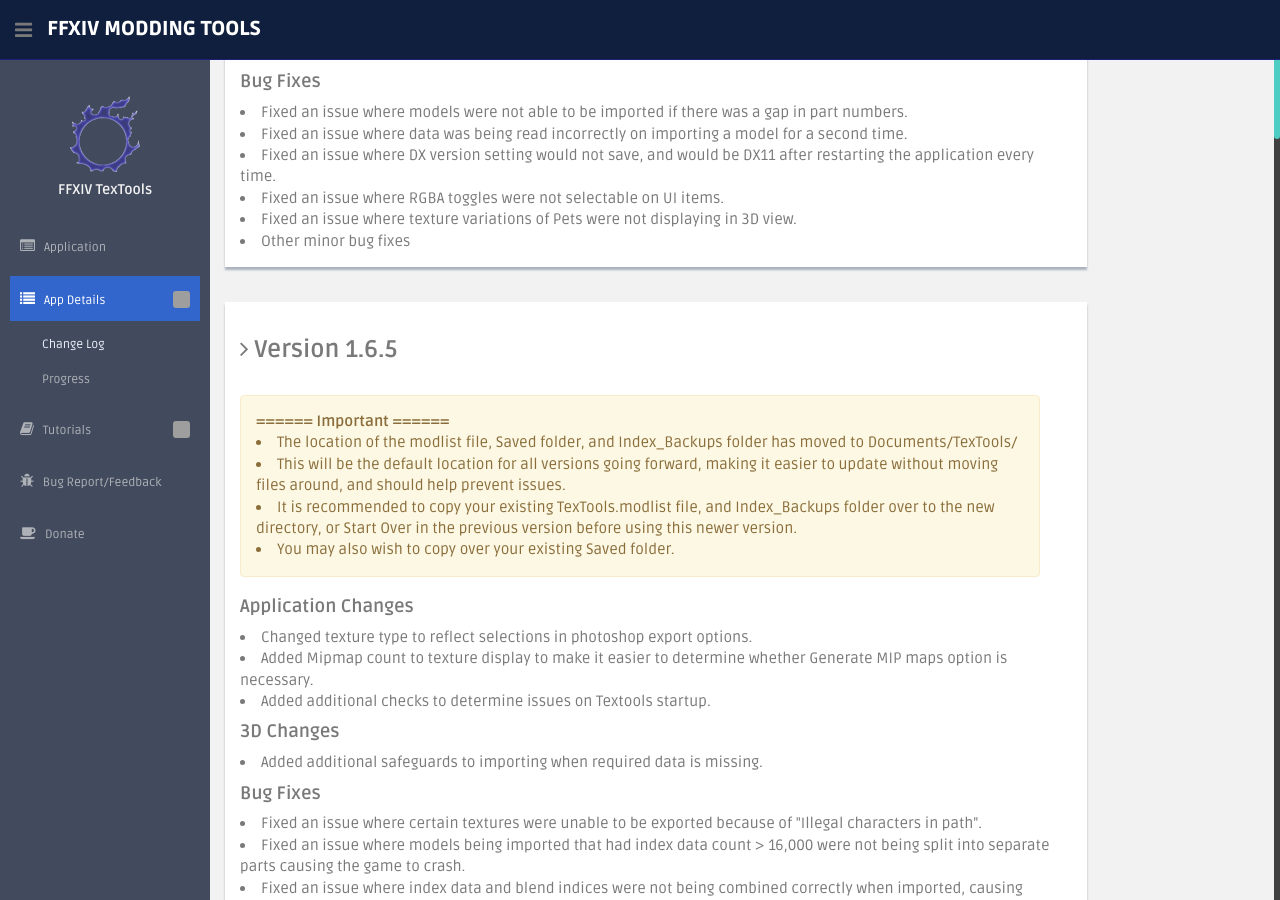
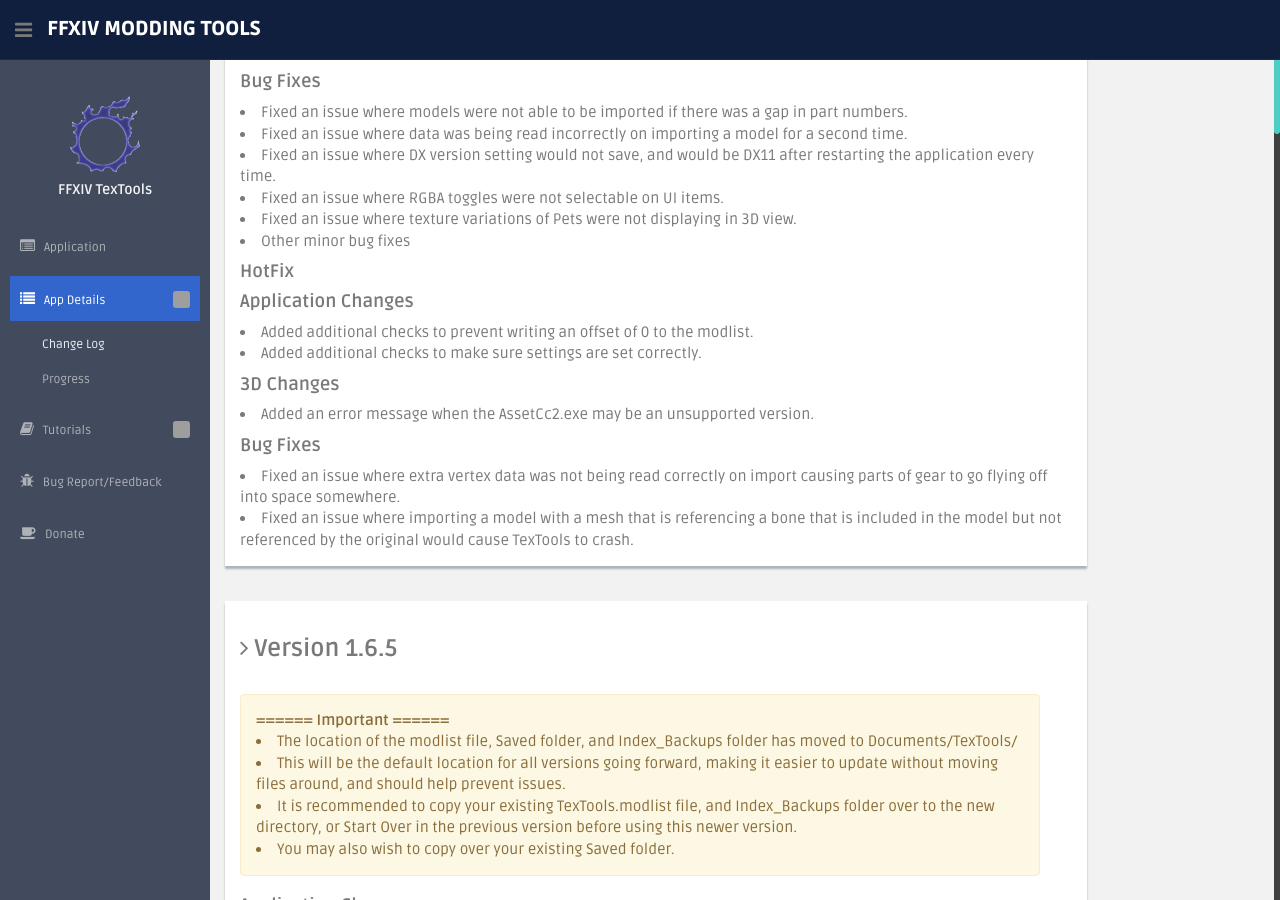
Before and after one commit to liinko/FFXIVTexToolsWeb, a Jekyll site: the page built from change_log.html, in a window 1280 px wide and 900 px high, scrolled down 340 px. Built offline with Jekyll 4.4.1, drawn with Linux system fonts in a browser that asks for light colours; grey boxes are pictures that could not be loaded.

Commit message:
1.7 Hotfix

```diff
--- a/change_log.html
+++ b/change_log.html
@@ -25,6 +25,17 @@
         <li>Fixed an issue where texture variations of Pets were not displaying in 3D view.</li>
         <li>Other minor bug fixes</li>
 
+        <h4><b>HotFix</b></h4>
+        <h4><b>Application Changes</b></h4>
+        <li>Added additional checks to prevent writing an offset of 0 to the modlist.</li>
+        <li>Added additional checks to make sure settings are set correctly.</li>
+
+        <h4><b>3D Changes</b></h4>
+        <li>Added an error message when the AssetCc2.exe may be an unsupported version.</li>
+
+        <h4><b>Bug Fixes</b></h4>
+        <li>Fixed an issue where extra vertex data was not being read correctly on import causing parts of gear to go flying off into space somewhere. </li>
+        <li>Fixed an issue where importing a model with a mesh that is referencing a bone that is included in the model but not referenced by the original would cause TexTools to crash.</li>
     </div><!--/showback -->
 </div>
 <div class="col-lg-10 main-chart">
```
